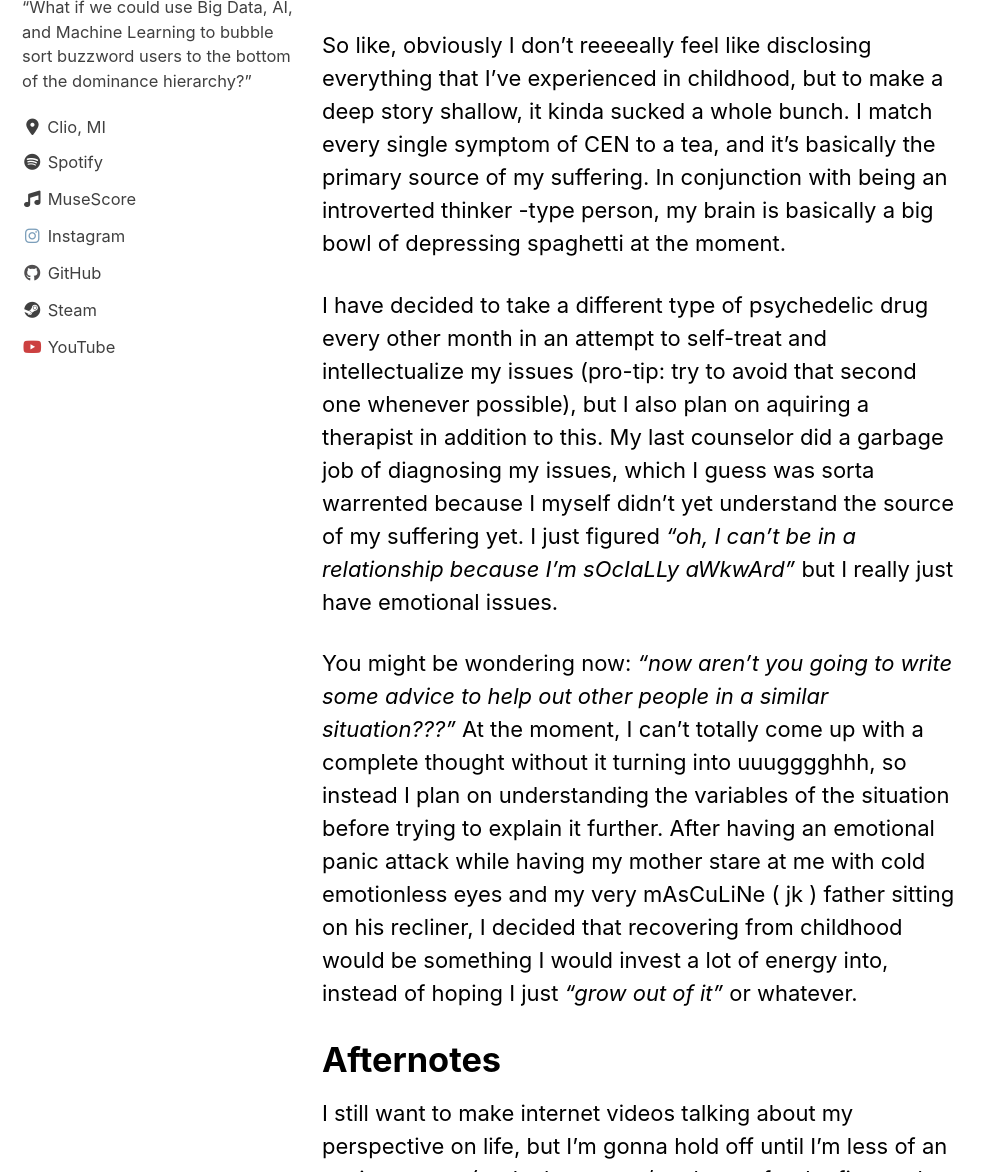
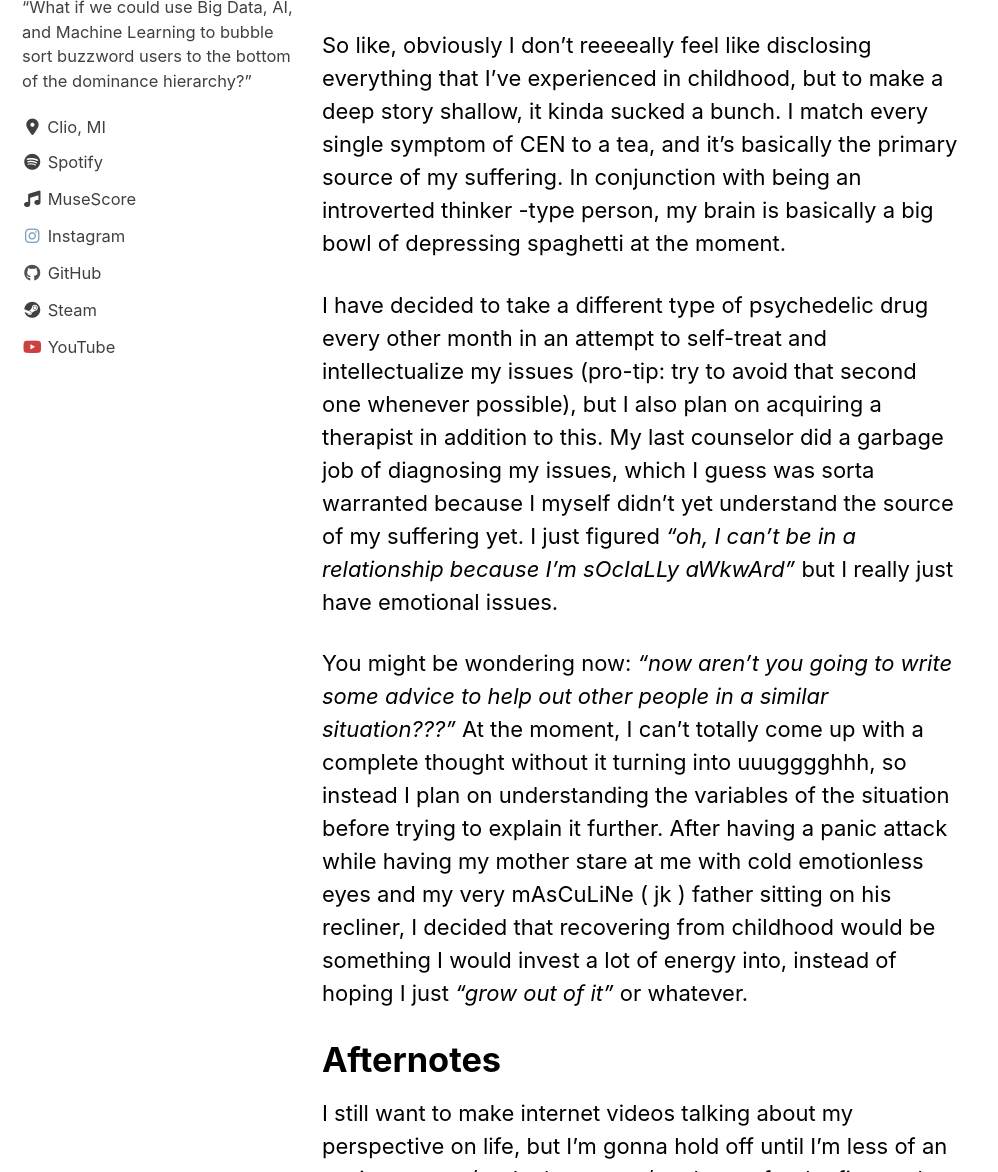
Before and after one commit to dennisfarmer/dennisfarmer.github.io, a Jekyll site: the page built from _posts/2020-09-03-my-recent-epiphany.md, in a window 1280 px wide and 1400 px high, scrolled down 1421 px, cut to the strip 228-1400 px from the top of the window. Shown: the whole strip, without its empty margins (0-998 px from the left). Built offline with Jekyll 4.4.1, drawn with Linux system fonts in a browser that asks for light colours; cached includes are drawn as plain includes; nearby versions of some CDN libraries; some of the changed text lies outside the part shown.

Commit message:
RIP my emotions: blog post 5

```diff
--- a/_posts/2020-09-03-my-recent-epiphany.md
+++ b/_posts/2020-09-03-my-recent-epiphany.md
@@ -11,17 +11,17 @@
 
 As far as personal boundaries go, I do think there are some things in my life that I should keep to myself. However, I feel as though there are some people who could benefit from my point of view in the realm of mental health. I've recently taken another dive into the fantastic world of dissociation, which has strangely benefited my understanding of my upbringing and my current state. I figured that I should write a paragraph or two on my observations in the hopes of helping anyone else who relates to my circumstances.
 
-In my second blog post, titled _"A Pseudointellectual's Perspective on Free Will"_ (aptly named), I discussed some (not all) of the ideas I acquired after tripping on psychedelic shrooms. One of the topics of the post was this idea of "autopilot tunnel vision bunny rabbit" mode, which consists of constantly chasing things that bring you to the comfort zone / make you feel good, like food and sex. What I failed to realize, however, was that this feeling has actually manifested in me as a result of personal issues, and that my psychedelic trip was what brought it to the surface.
+In my second blog post, titled _"A Pseudointellectual's Perspective on Free Will"_ (aptly named), I discussed some (not all) of the ideas I acquired after tripping on psychedelic shrooms. One of the topics of the post was this idea of _"autopilot tunnel vision bunny rabbit"_ mode, which consists of constantly chasing things that bring you to the comfort zone / make you feel good, like food and sex. What I failed to realize, however, was that this feeling has actually manifested in me as a result of personal issues, and that my psychedelic trip was what brought it to the surface.
 
-# eMoTiOnAL nEgLeCt
+# cHiLdhOOd eMoTiOnAL nEgLeCt
 
 <iframe width="560" height="315" src="https://www.youtube.com/embed/apzXGEbZht0" frameborder="0" allow="accelerometer; autoplay; encrypted-media; gyroscope; picture-in-picture" allowfullscreen></iframe>
 <br>
-So like, obviously I don't reeeeally feel like disclosing everything that I've experienced in childhood, but to make a deep story shallow, it kinda sucked a whole bunch. I match every single symptom of CEN to a tea, and it's basically the primary source of my suffering. In conjunction with being an introverted thinker -type person, my brain is basically a big bowl of depressing spaghetti at the moment.
+So like, obviously I don't reeeeally feel like disclosing everything that I've experienced in childhood, but to make a deep story shallow, it kinda sucked a bunch. I match every single symptom of CEN to a tea, and it's basically the primary source of my suffering. In conjunction with being an introverted thinker -type person, my brain is basically a big bowl of depressing spaghetti at the moment.
 
-I have decided to take a different type of psychedelic drug every other month in an attempt to self-treat and intellectualize my issues (pro-tip: try to avoid that second one whenever possible), but I also plan on aquiring a therapist in addition to this. My last counselor did a garbage job of diagnosing my issues, which I guess was sorta warrented because I myself didn't yet understand the source of my suffering yet. I just figured _"oh, I can't be in a relationship because I'm sOcIaLLy aWkwArd"_ but I really just have emotional issues.
+I have decided to take a different type of psychedelic drug every other month in an attempt to self-treat and intellectualize my issues (pro-tip: try to avoid that second one whenever possible), but I also plan on acquiring a therapist in addition to this. My last counselor did a garbage job of diagnosing my issues, which I guess was sorta warranted because I myself didn't yet understand the source of my suffering yet. I just figured _"oh, I can't be in a relationship because I'm sOcIaLLy aWkwArd"_ but I really just have emotional issues.
 
-You might be wondering now: _"now aren't you going to write some advice to help out other people in a similar situation???"_ At the moment, I can't totally come up with a complete thought without it turning into uuugggghhh, so instead I plan on understanding the variables of the situation before trying to explain it further. After having an emotional panic attack while having my mother stare at me with cold emotionless eyes and my very mAsCuLiNe ( jk ) father sitting on his recliner, I decided that recovering from childhood would be something I would invest a lot of energy into, instead of hoping I just _"grow out of it"_ or whatever.
+You might be wondering now: _"now aren't you going to write some advice to help out other people in a similar situation???"_ At the moment, I can't totally come up with a complete thought without it turning into uuugggghhh, so instead I plan on understanding the variables of the situation before trying to explain it further. After having a panic attack while having my mother stare at me with cold emotionless eyes and my very mAsCuLiNe ( jk ) father sitting on his recliner, I decided that recovering from childhood would be something I would invest a lot of energy into, instead of hoping I just _"grow out of it"_ or whatever.
 
 # Afternotes
 
```
